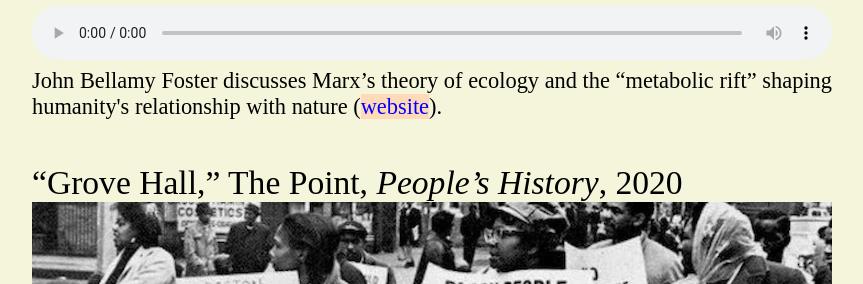
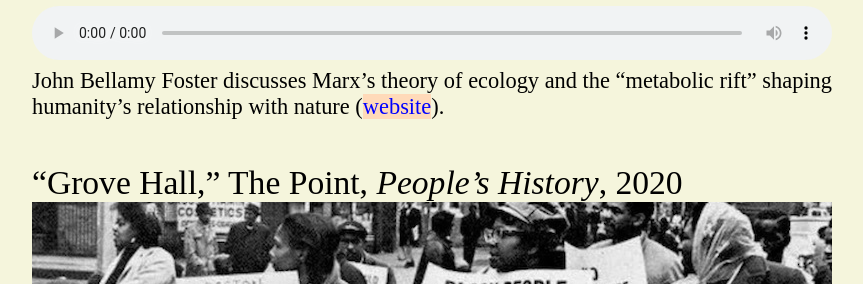
Before and after one commit to huihuiandilly/huihuiandilly.github.io, a Jekyll site: the page built from index.html, in a window 1280 px wide and 900 px high, scrolled down 2846 px. Shown: the part 192-476 px from the top of the window, without its empty margins (208-1071 px from the left). Built offline with Jekyll 4.4.1, drawn with Linux system fonts in a browser that asks for light colours.

```diff
--- a/index.html
+++ b/index.html
@@ -55,7 +55,7 @@ title: Conor Gillies | Audio Producer
 	<audio controls preload="metadata">
               <source src="https://pinecast.com/listen/5c91bad5-eee5-4912-92bd-762516936a2e.mp3" type="audio/mpeg">
             </audio>
-	<p>John Bellamy Foster discusses Marx’s theory of ecology and the “metabolic rift” shaping humanity's relationship with nature (<a href="https://shows.acast.com/jacobin-radio/episodes/world-to-win-turning-earth-into-money-john-bellamy-foster" target="_blank">website</a>).</p>
+	<p>John Bellamy Foster discusses Marx’s theory of ecology and the “metabolic rift” shaping humanity’s relationship with nature (<a href="https://shows.acast.com/jacobin-radio/episodes/world-to-win-turning-earth-into-money-john-bellamy-foster" target="_blank">website</a>).</p>
 	<br>
 
 	<p3>“Grove Hall,” The Point, <i>People’s History</i>, 2020</p3>
```
